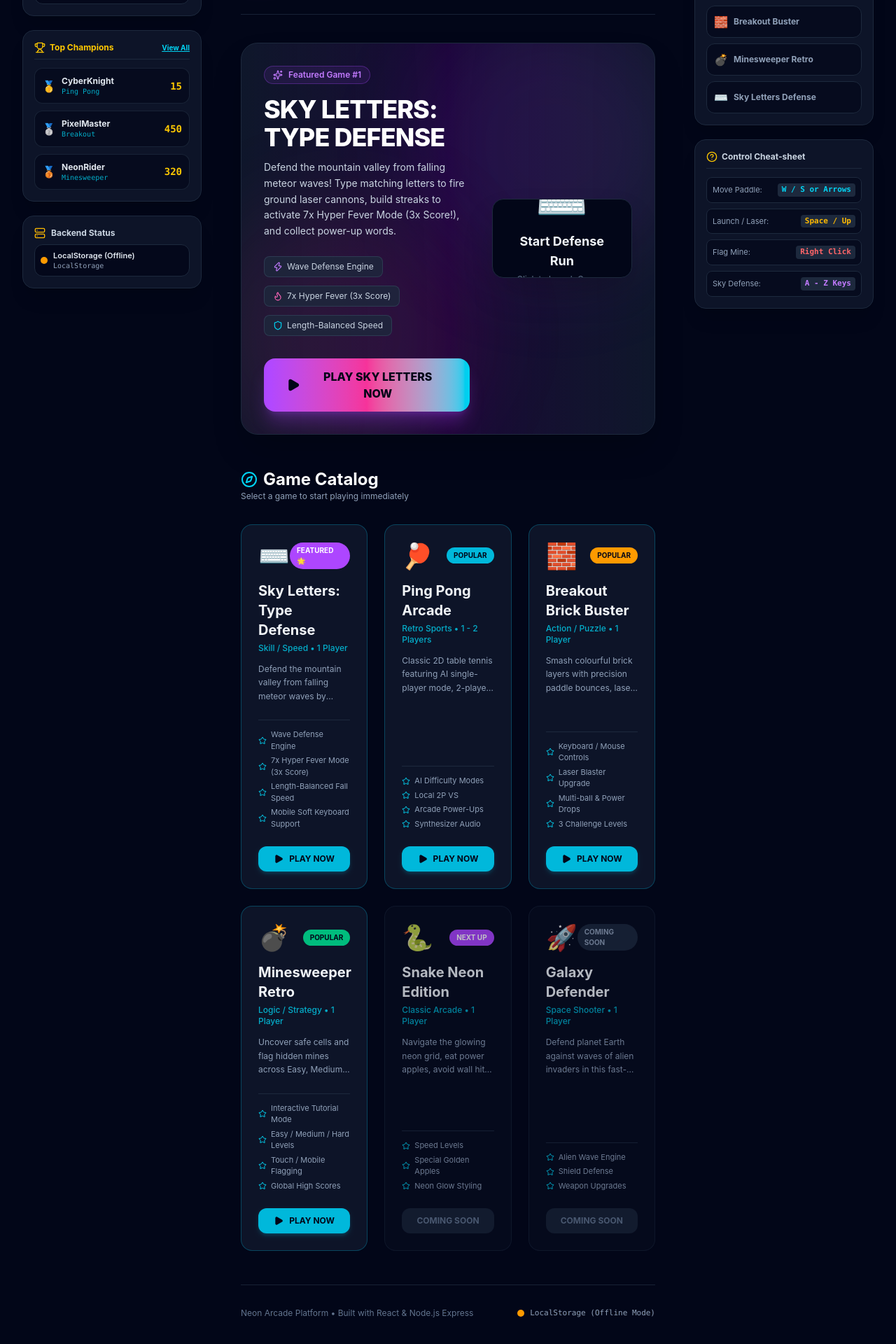
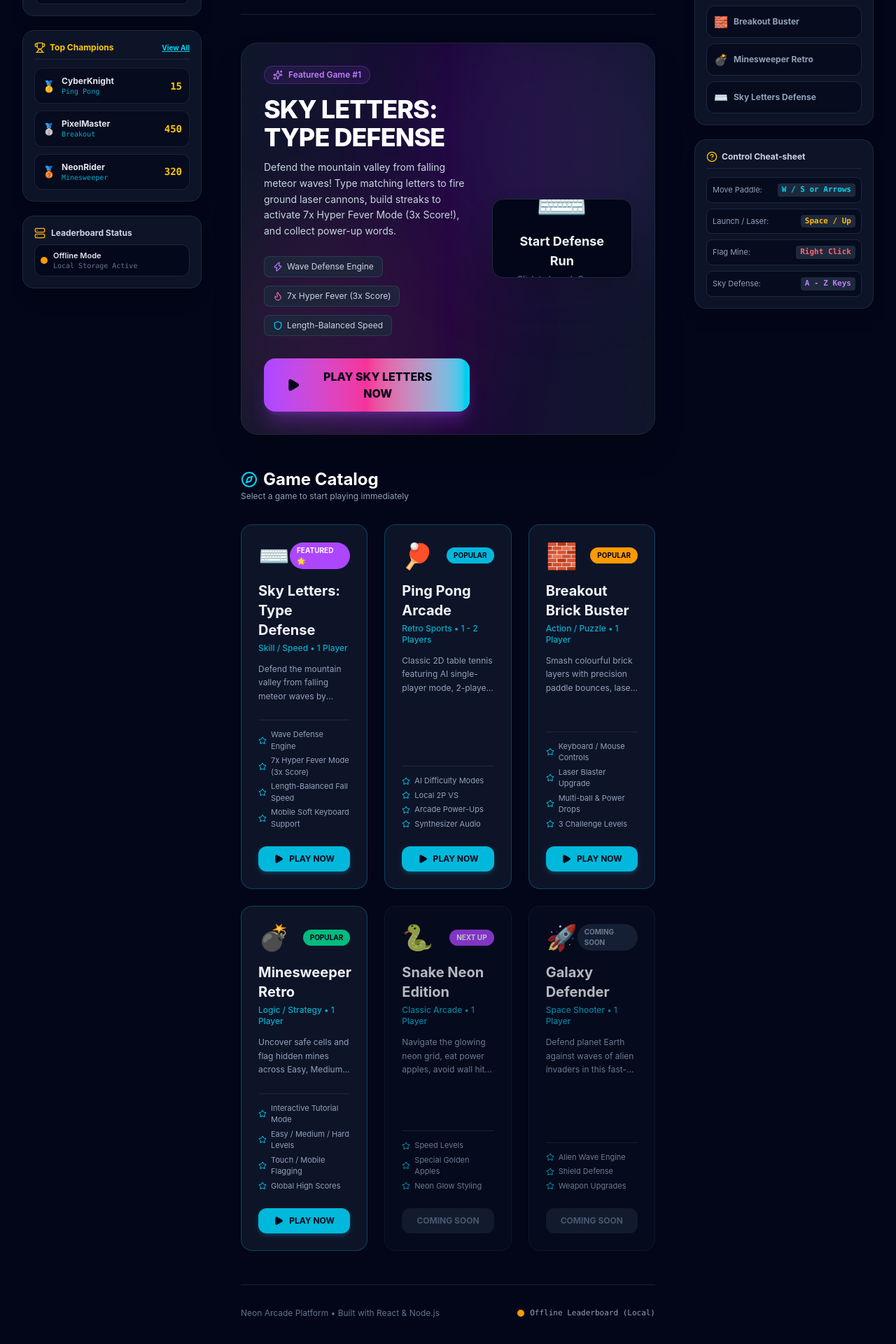
Before and after one commit to ashutoshdubey133/arcade-frontend, a React app: page / in a window 1280 px wide. Shown: the part 140-2060 px from the top of the page at 70% size. Built offline with nearby package versions, Linux system fonts and the light colour scheme; no server answers; the HTML template or start-up script is replaced by a standard one.

Commit message:
style: sanitize status indicators to show user-facing status and icon without exposing backend URLs

```diff
--- a/src/components/ArcadeHub.jsx
+++ b/src/components/ArcadeHub.jsx
@@ -263,12 +263,12 @@ export default function ArcadeHub({ onSelectGame, onOpenLeaderboard, isMuted, on
       {/* Footer */}
       <footer className="pt-8 border-t border-slate-800/80 text-center text-xs text-slate-500 flex flex-col md:flex-row items-center justify-between gap-4">
         <div>
-          Neon Arcade Platform • Built with React & Node.js Express
+          Neon Arcade Platform • Built with React & Node.js
         </div>
         <div className="flex items-center gap-2">
           <span className={`w-2.5 h-2.5 rounded-full ${serverStatus.isChecking ? 'bg-cyan-400 animate-ping' : serverStatus.isOnline ? 'bg-emerald-500 animate-pulse' : 'bg-amber-500'}`} />
           <span className="text-slate-400 font-mono text-[11px]">
-            {serverStatus.isChecking ? 'Checking REST API status...' : serverStatus.isOnline ? `Render REST API Live (${serverStatus.url})` : 'LocalStorage (Offline Mode)'}
+            {serverStatus.isChecking ? 'Checking status...' : serverStatus.isOnline ? 'Global Leaderboard Online' : 'Offline Leaderboard (Local)'}
           </span>
         </div>
       </footer>
--- a/src/components/ArcadeSidebars.jsx
+++ b/src/components/ArcadeSidebars.jsx
@@ -91,19 +91,19 @@ export function LeftSidebar({ isMuted, onToggleMute, onOpenLeaderboard }) {
         </div>
       </div>
 
-      {/* Dynamic Backend Status Widget */}
+      {/* Leaderboard Status Widget */}
       <div className="bg-slate-900/90 border border-slate-800 rounded-2xl p-4 shadow-xl backdrop-blur text-xs">
         <div className="flex items-center gap-2 text-slate-300 font-bold mb-2">
-          <Server className={`w-4 h-4 ${apiStatus.isOnline ? 'text-emerald-400' : 'text-amber-400'}`} /> Backend Status
+          <Server className={`w-4 h-4 ${apiStatus.isOnline ? 'text-emerald-400' : 'text-amber-400'}`} /> Leaderboard Status
         </div>
         <div className="flex items-center gap-2 bg-slate-950/80 p-2 rounded-xl border border-slate-800">
           <span className={`w-2.5 h-2.5 rounded-full ${apiStatus.isChecking ? 'bg-cyan-400 animate-ping' : apiStatus.isOnline ? 'bg-emerald-500 animate-pulse' : 'bg-amber-500'}`} />
           <div className="text-[11px] overflow-hidden">
             <div className="font-semibold text-slate-200">
-              {apiStatus.isChecking ? 'Pinging REST API...' : apiStatus.isOnline ? 'Render REST API (Live)' : 'LocalStorage (Offline)'}
+              {apiStatus.isChecking ? 'Checking status...' : apiStatus.isOnline ? 'Global Leaderboard Online' : 'Offline Mode'}
             </div>
-            <div className="text-[10px] text-slate-400 font-mono truncate max-w-[180px]">
-              {apiStatus.url}
+            <div className="text-[10px] text-slate-500 font-mono">
+              {apiStatus.isChecking ? 'Connecting to network...' : apiStatus.isOnline ? 'Cloud Sync Active' : 'Local Storage Active'}
             </div>
           </div>
         </div>
```
